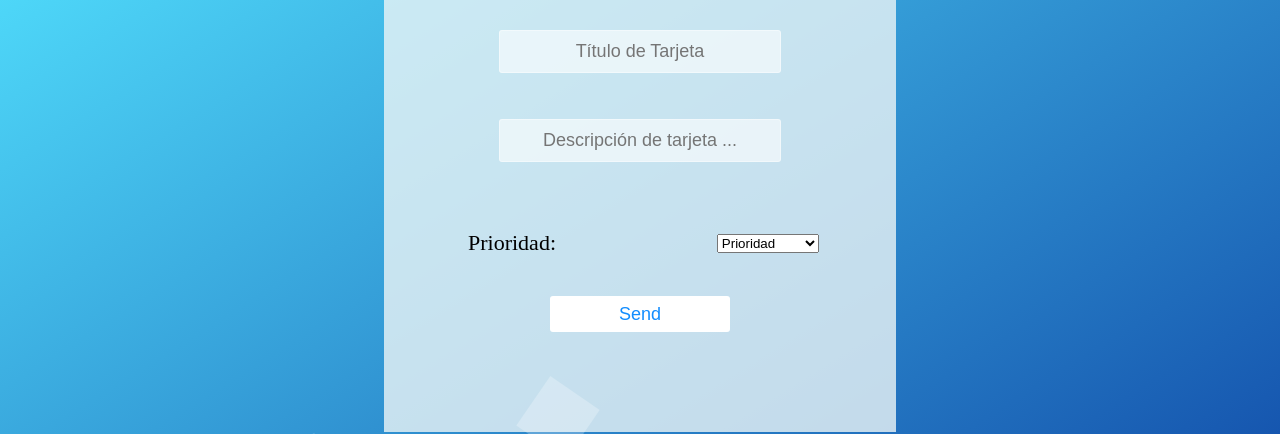
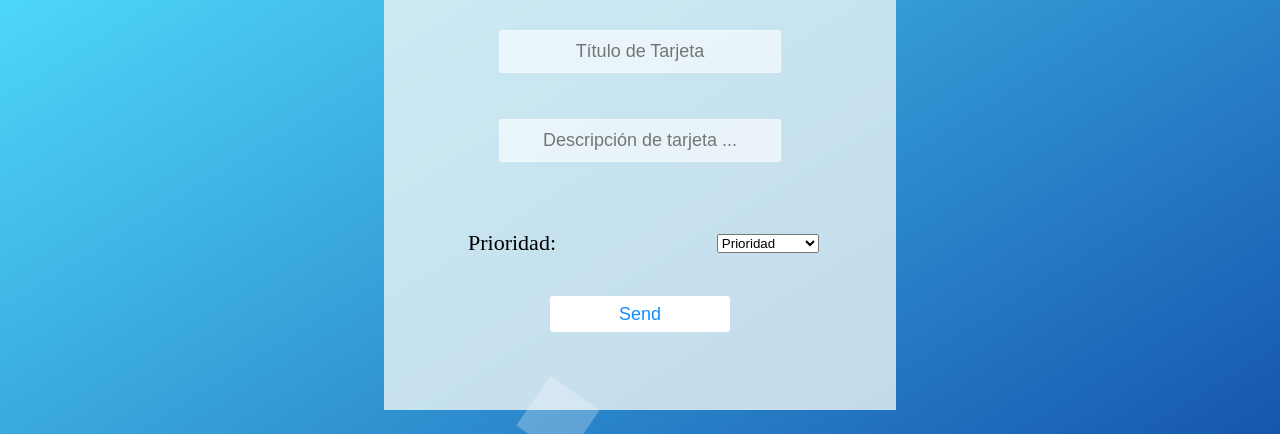
Before and after one commit to novoa97/TrelloWeb, a website: page public/index.html in a window 1280 px wide. Shown: the part 366-800 px from the top of the page. Drawn offline with Linux system fonts and the light colour scheme.

Commit message:
cambios de px a %

```diff
--- a/public/style.css
+++ b/public/style.css
@@ -97,7 +97,7 @@ html,body {
 .divForm {
   width: 40%;
   margin: 0 auto;
-  padding: 80px 0;
+  padding: 4.5% 0;
   height: auto;
   text-align: center;
 	background-color: rgba(237, 245, 247, 0.8);
```
